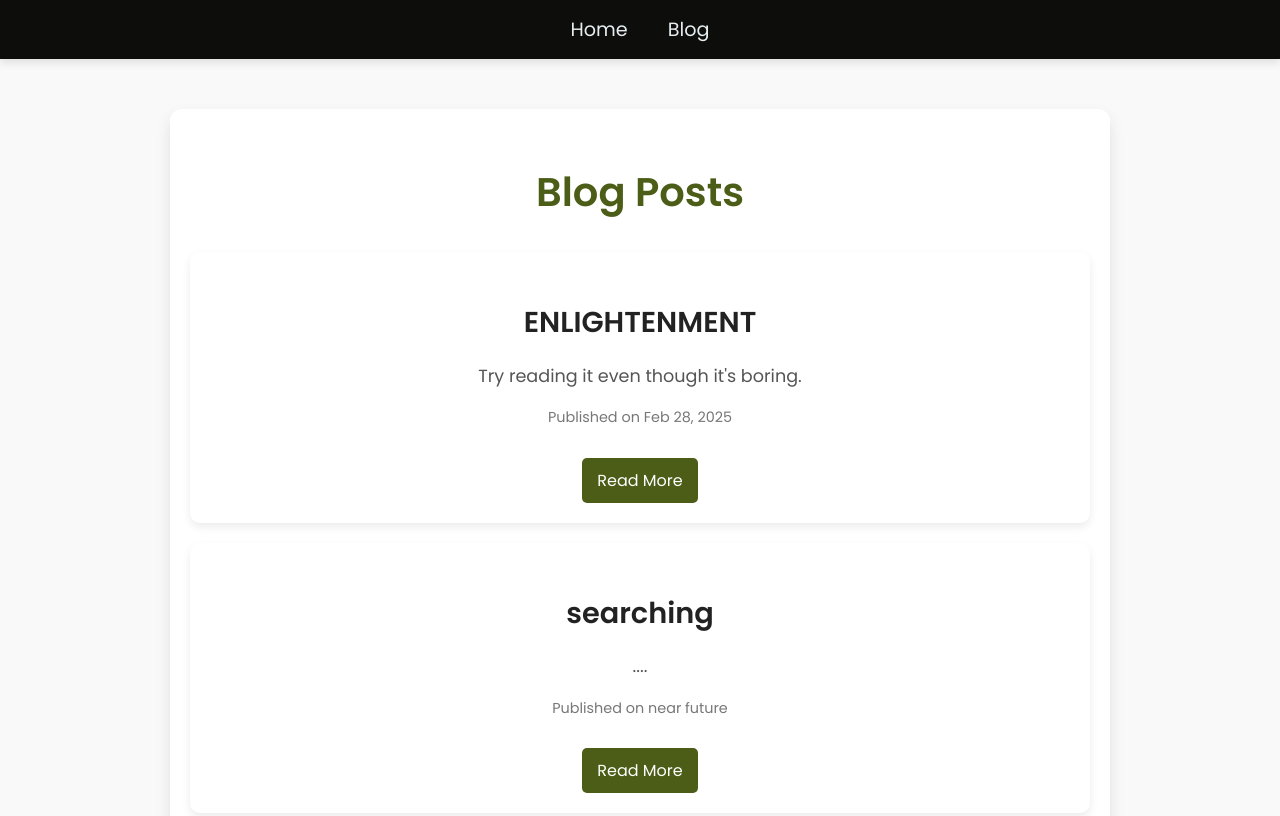
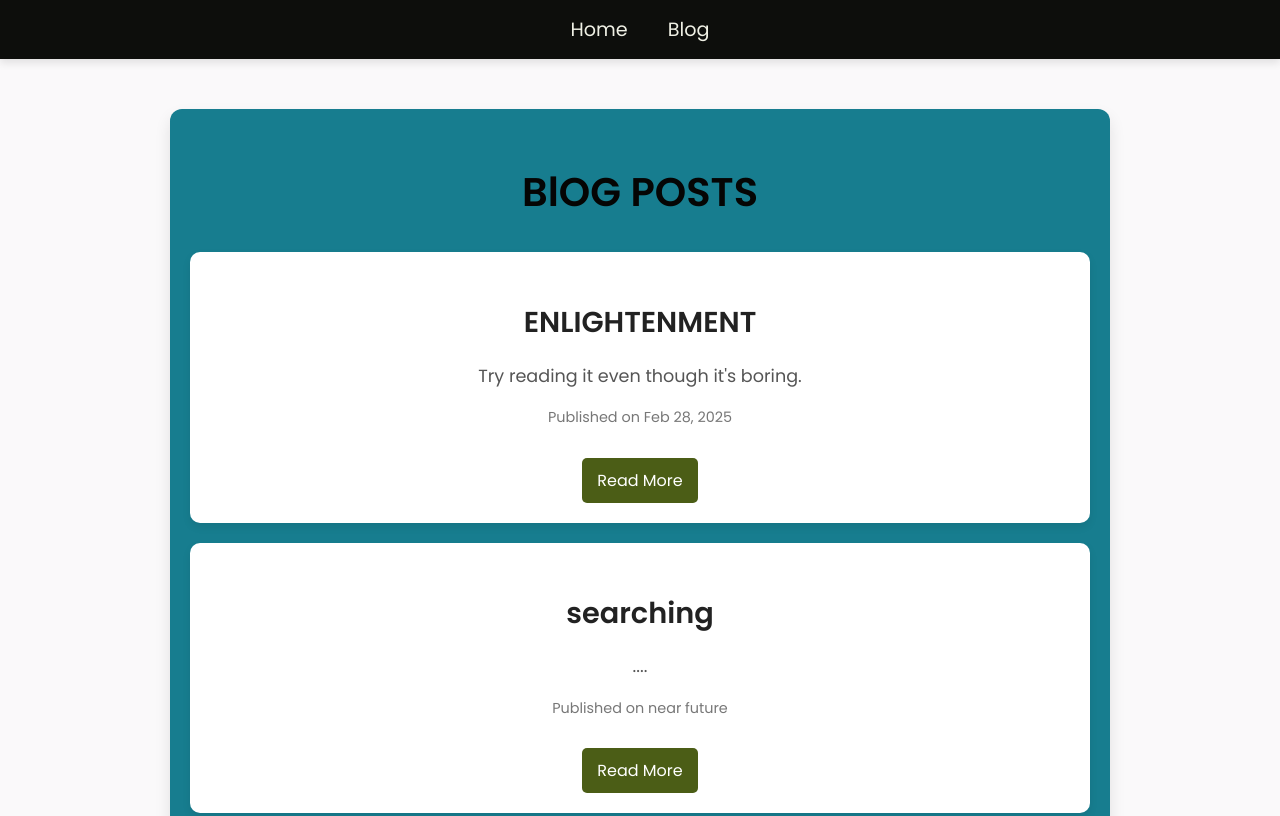
Before and after one commit to Anirudh760/Zeta001, a plain HTML site: page blog.html in a window 1280 px wide. Shown: the top 816 px of the page. Drawn offline with Linux system fonts and the light colour scheme.

```diff
--- a/blog.html
+++ b/blog.html
@@ -10,7 +10,7 @@
         /* General Styles */
         body {
             font-family: 'Poppins', sans-serif;
-            background-color: #f9f9f9;
+            background-color: #faf9fa;
             margin: 0;
             padding: 0;
             color: #333;
@@ -30,7 +30,7 @@
         }
 
         .nav-link {
-            color: #e5edf0;
+            color: #eff0e5;
             font-size: 1.2em;
             text-decoration: none;
             transition: color 0.3s ease;
@@ -45,13 +45,13 @@
             max-width: 900px;
             margin: 50px auto;
             padding: 20px;
-            background-color: #fff;
+            background-color: #177d8f;
             border-radius: 12px;
             box-shadow: 0 8px 16px rgba(0, 0, 0, 0.1);
         }
 
         .blog-heading {
-            color: #4b5d16;
+            color: #050504;
             font-size: 2.5em;
             text-align: center;
             margin-bottom: 30px;
@@ -153,7 +153,7 @@
 
     <!-- Blog Content -->
     <section id="content">
-        <h2 class="blog-heading">Blog Posts</h2>
+        <h2 class="blog-heading">BlOG POSTS</h2>
 
         <!-- Blog Post 1 -->
         <div class="blog-card" onclick="location.href='post1.html';">
```
